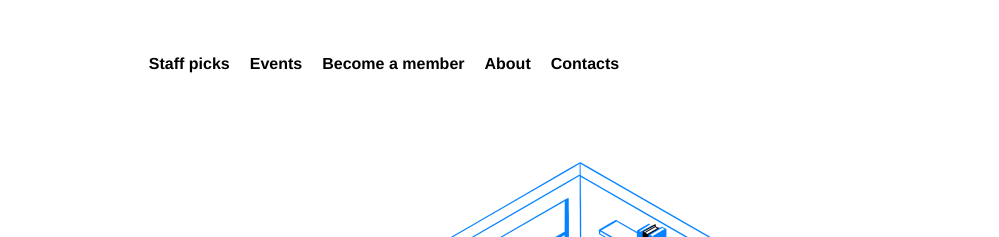
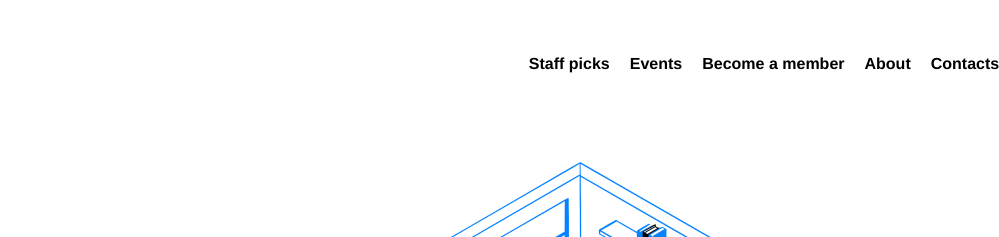
Before and after one commit to byakter/se_project_library, a plain HTML site: page index.html in a window 1280 px wide. Shown: the top 237 px of the page, 354-1353 px from the left, 999 px wide, since content can reach past the window. Drawn offline with Linux system fonts and the light colour scheme.

Commit message:
New update for my project

```diff
--- a/styles/style.css
+++ b/styles/style.css
@@ -35,8 +35,9 @@
   padding-left: 0;
   margin-top: 8px;
   display: flex;
-  align-items: center;
   column-gap: 20px;
+  position: relative;
+  left: 380px;
 }
 
 .nav__link {
@@ -402,6 +403,7 @@ ul {
   padding-left: 120px;
   margin-left: 120px;
   position: relative;
+  bottom: 58px;
   z-index: 1;
 }
 
```
